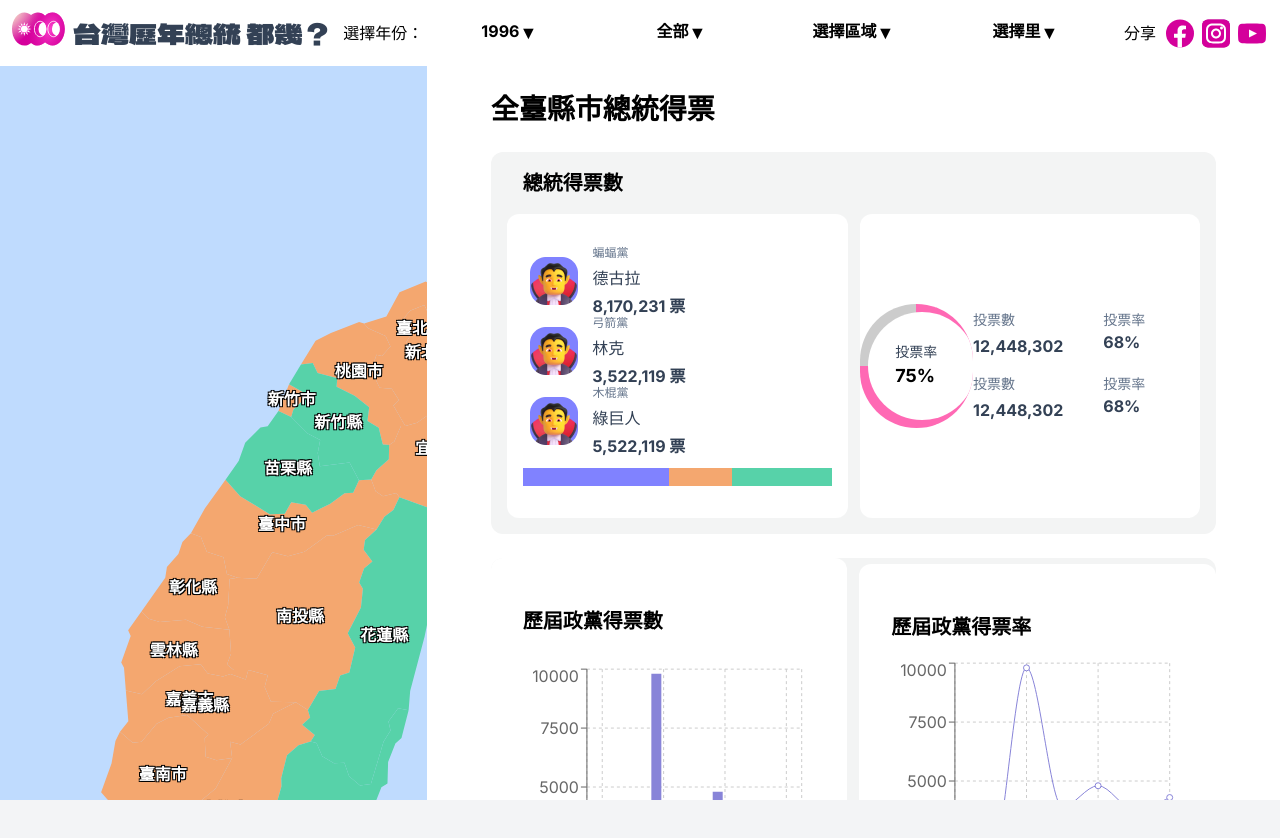
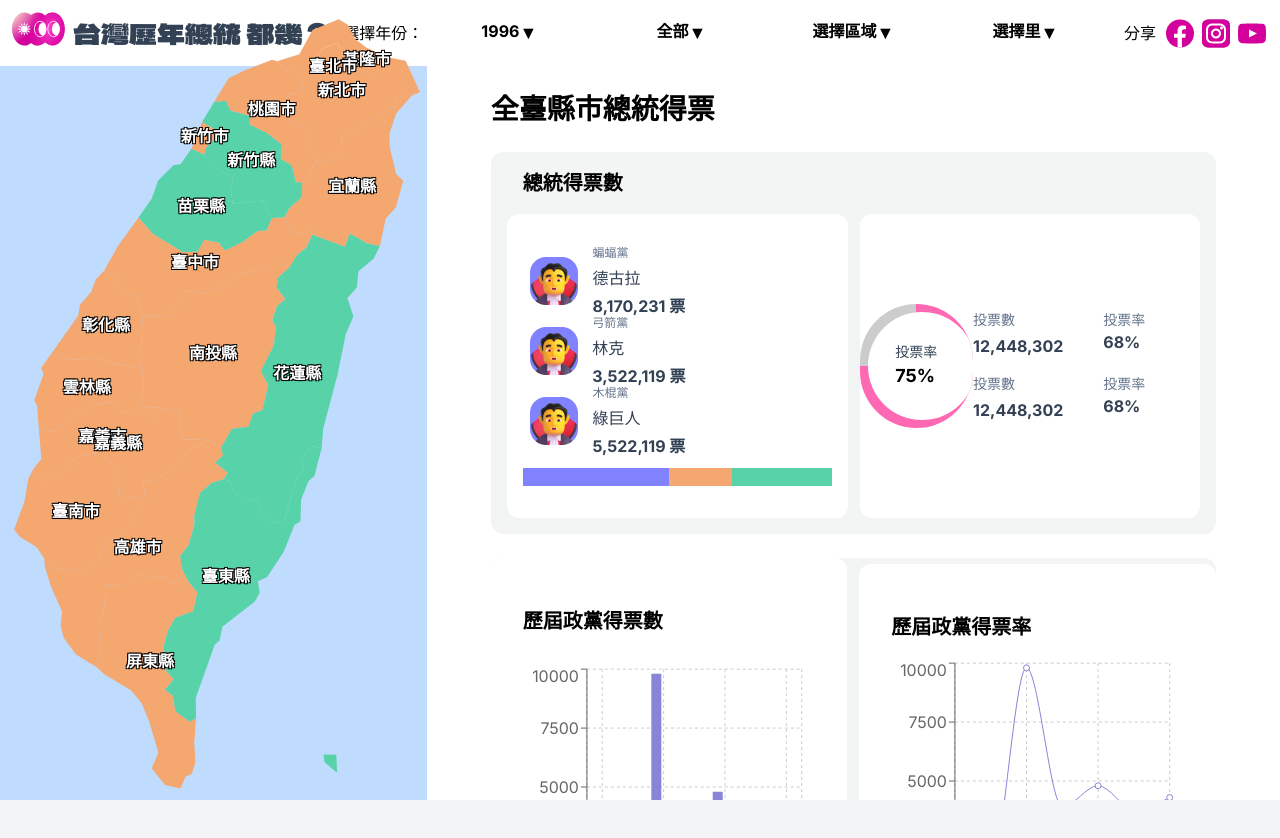
Before and after one commit to minilabmemo/f2e-president-tw, a Next.js app: page /year/1996 in a window 1280 px wide. Shown: the top 838 px of the page. Before the commit the page ends 800 px from the top, so only its background shows below. Built offline with nearby package versions, Linux system fonts and the light colour scheme.

Commit message:
Fix: tidy

```diff
--- a/app/components/TaiwanMap.tsx
+++ b/app/components/TaiwanMap.tsx
@@ -25,7 +25,7 @@ export default function TaiwanMap() {
   useEffect(() => {
     const res = calcKeyVotingResults;
     const width = 600;
-    const height = 800;
+    const height = 900;
     const screenWidth = Math.min(window.innerWidth, 1920);
     const oneThirdWidth = `${(screenWidth / 3)}`;
     const screenHeight = window.innerHeight - 66;
@@ -38,16 +38,15 @@ export default function TaiwanMap() {
       const svg = d3
         .select(mapRef.current)
         .append('svg')
-        .attr('width', oneThirdWidth)
-        .attr('height', screenHeight)
+        .attr('width', width)
+        .attr('height', height)
         .attr('id', 'svg')
-        .attr("class", "bg-blue-200")
 
 
 
       const projection = d3.geoMercator()
         .scale(12000)
-        .center([120.5, 24.5])
+        .center([120.5, 23.5])
         .translate([width / 3, height / 2]);
 
       const pathGenerator = d3.geoPath().projection(projection);
@@ -104,13 +103,13 @@ export default function TaiwanMap() {
   });
 
   return (
-    <div className="container-map">
-      <div className="taiwan-map">
+    <>
+      <div className="taiwan-map h-full w-full bg-blue-200 flex justify-center items-center">
         <div ref={mapRef} id="map"></div>
         <div className='fill-orange-150 '></div>
         <div className='fill-green-150'></div>
       </div>
 
-    </div>
+    </>
   );
 };
--- a/app/year/[year]/page.tsx
+++ b/app/year/[year]/page.tsx
@@ -15,8 +15,7 @@ import { getResultByYear, result_2020 } from '@/app/utility/total';
 import Chart from '@/app/components/Chart';
 import ChartLine from '@/app/components/ChartLine';
 import { calcVotingResults } from '@/app/utility/city';
-
-export const PersonsResult = () => {
+const PersonsResult = () => {
   const items = getResultByYear(2020) || [];
   const totalVotes = items.reduce((acc, item) => acc + parseInt(item.number.replace(/,/g, ''), 10), 0);
   items.forEach(item => {
@@ -62,13 +61,6 @@ export const PersonsResult = () => {
 }
 
 
-interface TableRow {
-  city: string;
-  voteRate: number;
-  highestVote: string;
-  voteCount: number;
-  voterTurnout: number;
-}
 
 
 const Table: React.FC = () => {
@@ -91,7 +83,7 @@ const Table: React.FC = () => {
             <tr key={index} className="hover:bg-gray-100">
               <td className="border p-2">{row.行政區別}</td>
               <td className="border p-2">
-                {row.投票率統計[1].percentage}%/ {row.投票率統計[2].percentage}%/ {row.投票率統計[3].percentage}%</td>
+                {row.投票率統計 [1].percentage}%/ {row.投票率統計 [2].percentage}%/ {row.投票率統計 [3].percentage}%</td>
               <td className="border p-2">{row.勝出.name}</td>
               <td className="border p-2">{row.總計}</td>
               <td className="border p-2">{row.投票率}%</td>
@@ -179,7 +171,7 @@ export default function Page({ params }: { params: { year: string } }) {
       </header>
 
       <div className="w-full  flex h-[calc(100vh-66px)]">
-        <div className="w-1/3 ">
+        <div className="w-1/3 h-full">
           <TaiwanMap></TaiwanMap>
         </div>
 
```
